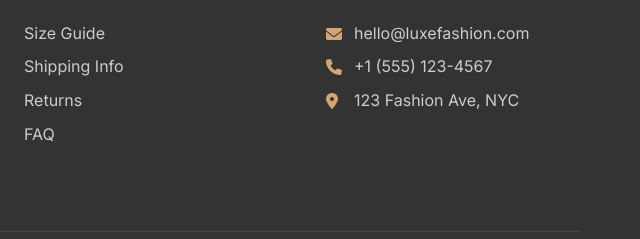
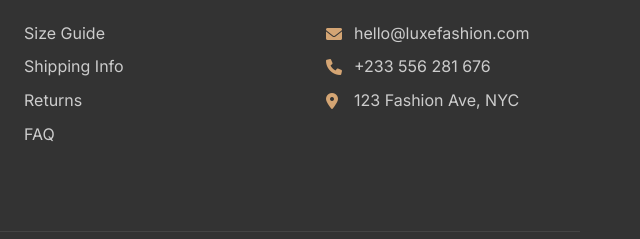
Before and after one commit to highest-kidman/Kelly-Ankrah-, a plain HTML site: page about.html in a window 1280 px wide. Shown: the part 3088-3327 px from the top of the page, 640-1280 px from the left. Drawn offline with nearby package versions, Linux system fonts and the light colour scheme.

Commit message:
Update about.html

```diff
--- a/about.html
+++ b/about.html
@@ -185,7 +185,7 @@
                     <h3>Contact Info</h3>
                     <div class="contact-info">
                         <p><i class="fas fa-envelope"></i> hello@luxefashion.com</p>
-                        <p><i class="fas fa-phone"></i> +1 (555) 123-4567</p>
+                        <p><i class="fas fa-phone"></i> +233 556 281 676</p>
                         <p><i class="fas fa-map-marker-alt"></i> 123 Fashion Ave, NYC</p>
                     </div>
                 </div>
```
